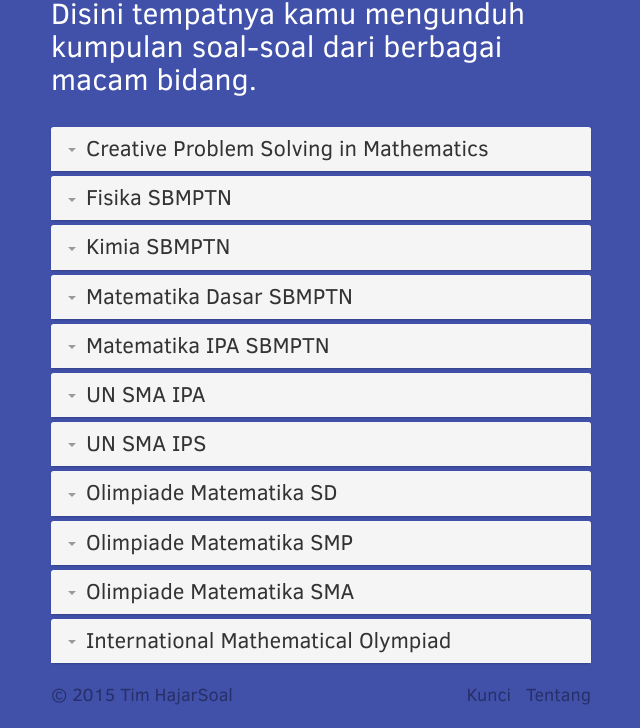
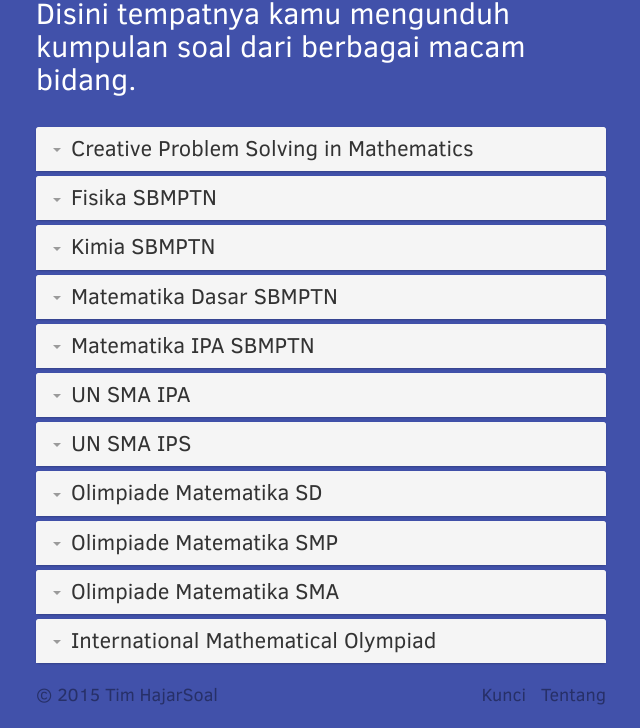
Before and after one commit to andri000me/berkashs, a plain HTML site: page index.html in a window 1280 px wide. Shown: the part 72-800 px from the top of the page, without its empty margins (319-959 px from the left). Drawn offline with Linux system fonts and the light colour scheme.

Commit message:
meningkatkan kmpatibilitas mobile

```diff
--- a/index.html
+++ b/index.html
@@ -17,7 +17,7 @@
     <div class="col-xs-12">
       <div class="jumbo">
         <a href="./index.html"><img src="images/HajarSoalLogo.png" alt="Berkas HajarSoal" id="logo"/></a>
-        <h2>Disini tempatnya kamu mengunduh kumpulan soal-soal dari berbagai macam bidang.</h2>
+        <h2>Disini tempatnya kamu mengunduh kumpulan soal dari berbagai macam bidang.</h2>
       </div>
       <div class="bs-example" data-example-id="collapse-accordion">
         <div class="panel-group" id="accordion" role="tablist" aria-multiselectable="true">
--- a/styles/style.less
+++ b/styles/style.less
@@ -35,10 +35,11 @@
 
 }
 
-body {
+@media screen {
+  body {
   background-color: @indigo-blue;
   overflow-y: scroll;
-  font-size: 16px;
+  font-size: 14px;
   font-weight: 400;
   font-family: "clear_sansregular", @font-callback ;
   color: white;
@@ -47,6 +48,7 @@ body {
     min-height: 100vh;
     background-color: @indigo-blue;
     height: auto;
+    padding: 0;
     bottom: 0;
     #logo {
       top: auto;
@@ -56,7 +58,7 @@ body {
     }
     .jumbo h2 {
       margin: 0 0 30px;
-      font-size: 30px;
+      font-size: 24px;
         color: #fff;
     }
     .panel {
@@ -65,7 +67,7 @@ body {
       color: @dark-grey;
 
       .panel-title {
-        font-size: 22px;
+        font-size: 18px;
         font-family: "clear_sansregular", @font-callback;
         a {
           text-decoration: none;
@@ -119,5 +121,18 @@ body {
       }
     }
   }
+  @media (min-width: 600px){
+      font-size: 18px !important;
+    .panel-title {
+      font-size: 22px !important;
+    }
+    .jumbo h2 {
+      font-size: 30px !important;
+    }
+
+  }
 
 }
+
+
+}
```
Also changed, not shown: test.html (deleted, +0 -34 lines), styles/style.css.
